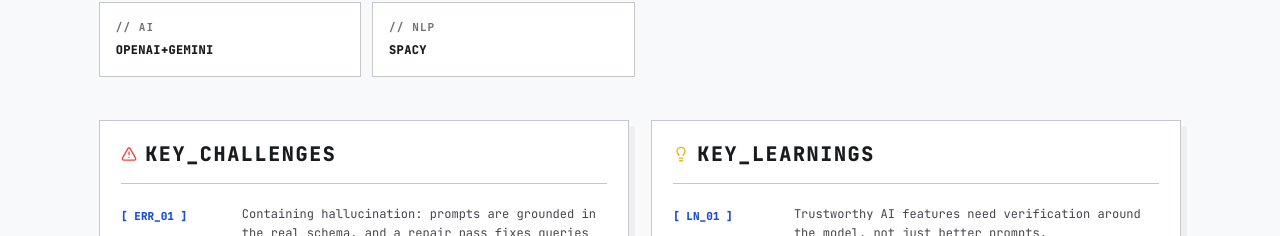
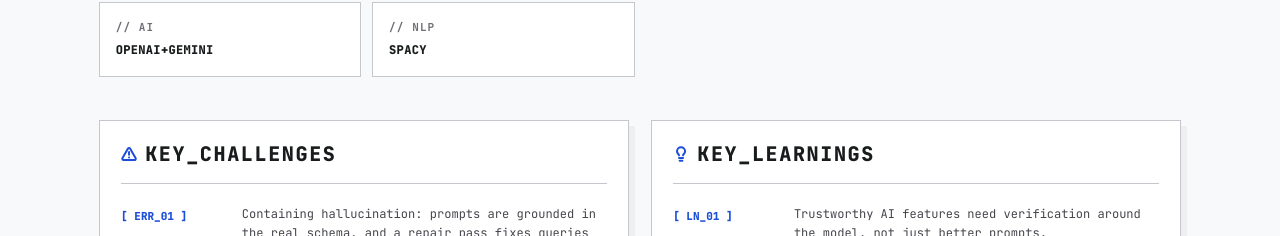
Before and after one commit to ShaikhAman01/portfolio, a Next.js app: page /projects/intelliquery in a window 1280 px wide. Shown: the part 1311-1547 px from the top of the page. Built offline with nearby package versions, Linux system fonts and the light colour scheme.

Commit message:
fix: case study icon colors and cursor a11y

```diff
--- a/app/projects/[slug]/page.tsx
+++ b/app/projects/[slug]/page.tsx
@@ -224,7 +224,7 @@ export default async function ProjectPage({
             <Reveal>
               <div className="h-full border border-[var(--outline-variant)] bg-[var(--surface-container-lowest)] p-5 sm:p-8 shadow-[6px_6px_0_rgba(0,0,0,0.04)] dark:border-zinc-800 overflow-hidden">
                 <div className="flex items-center gap-3 border-b border-[var(--outline-variant)] pb-4 sm:pb-6">
-                  <AlertTriangle className="h-5 w-5 sm:h-6 sm:w-6 text-red-500 flex-shrink-0" />
+                  <AlertTriangle aria-hidden="true" className="h-5 w-5 sm:h-6 sm:w-6 flex-shrink-0 text-blue-700 dark:text-emerald-400" strokeWidth={3} />
                   <h2 className="text-xl sm:text-3xl font-black tracking-[0.08em] uppercase break-words">
                     Key_Challenges
                   </h2>
@@ -247,7 +247,7 @@ export default async function ProjectPage({
             <Reveal delay={0.05}>
               <div className="h-full border border-[var(--outline-variant)] bg-[var(--surface-container-lowest)] p-5 sm:p-8 shadow-[6px_6px_0_rgba(0,0,0,0.04)] dark:border-zinc-800 overflow-hidden">
                 <div className="flex items-center gap-3 border-b border-[var(--outline-variant)] pb-4 sm:pb-6">
-                  <Lightbulb className="h-5 w-5 sm:h-6 sm:w-6 text-yellow-500 flex-shrink-0" />
+                  <Lightbulb aria-hidden="true" className="h-5 w-5 sm:h-6 sm:w-6 flex-shrink-0 text-blue-700 dark:text-emerald-400" strokeWidth={3} />
                   <h2 className="text-xl sm:text-3xl font-black tracking-[0.08em] uppercase break-words">
                     Key_Learnings
                   </h2>
--- a/components/blinking-cursor.tsx
+++ b/components/blinking-cursor.tsx
@@ -5,6 +5,7 @@ import { motion } from "framer-motion";
 export function BlinkingCursor() {
   return (
     <motion.span
+      aria-hidden="true"
       // We map 4 distinct states...
       animate={{ opacity: [1, 1, 0, 0] }}
       transition={{
```
